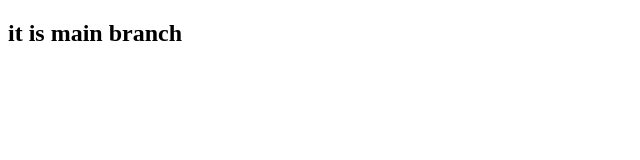
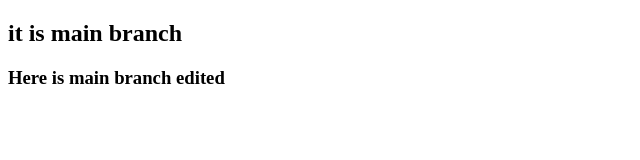
Before and after one commit to kawsar19/learning-git, a plain HTML site: page index.html in a window 1280 px wide. Shown: the whole page, without its empty margins (0-640 px from the left). Drawn offline with Linux system fonts and the light colour scheme.

Commit message:
edited main branch

```diff
--- a/index.html
+++ b/index.html
@@ -7,5 +7,6 @@
 </head>
 <body>
     <h2> it is main branch</h2>
+    <h3>Here is main branch edited </h3>
 </body>
 </html>
```
